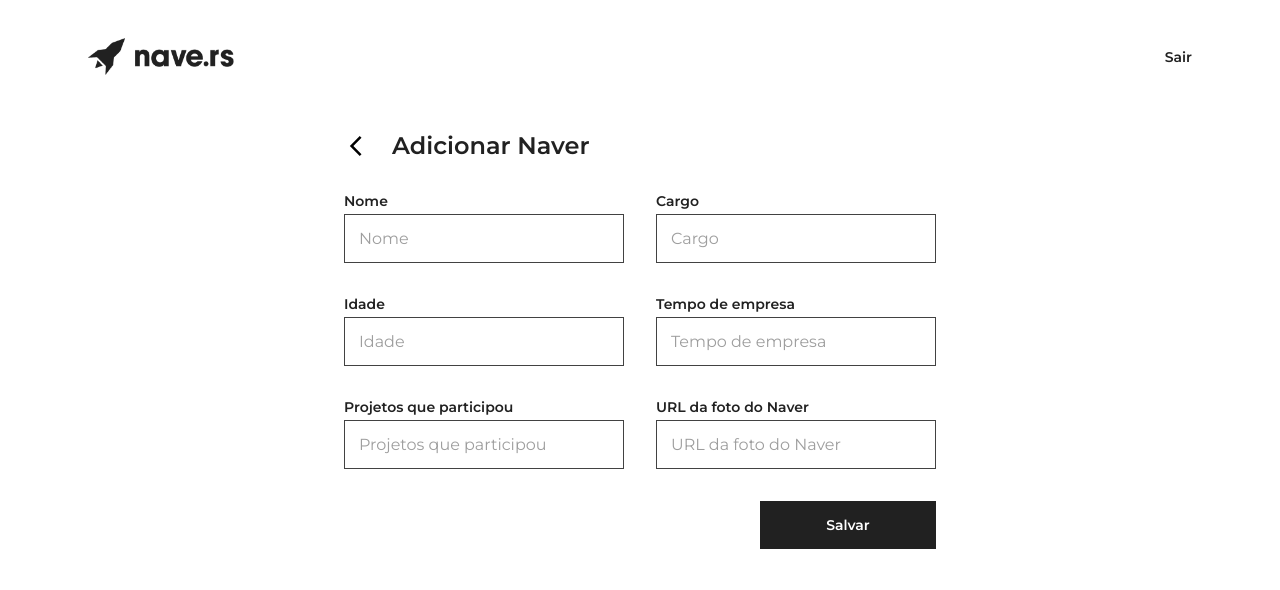
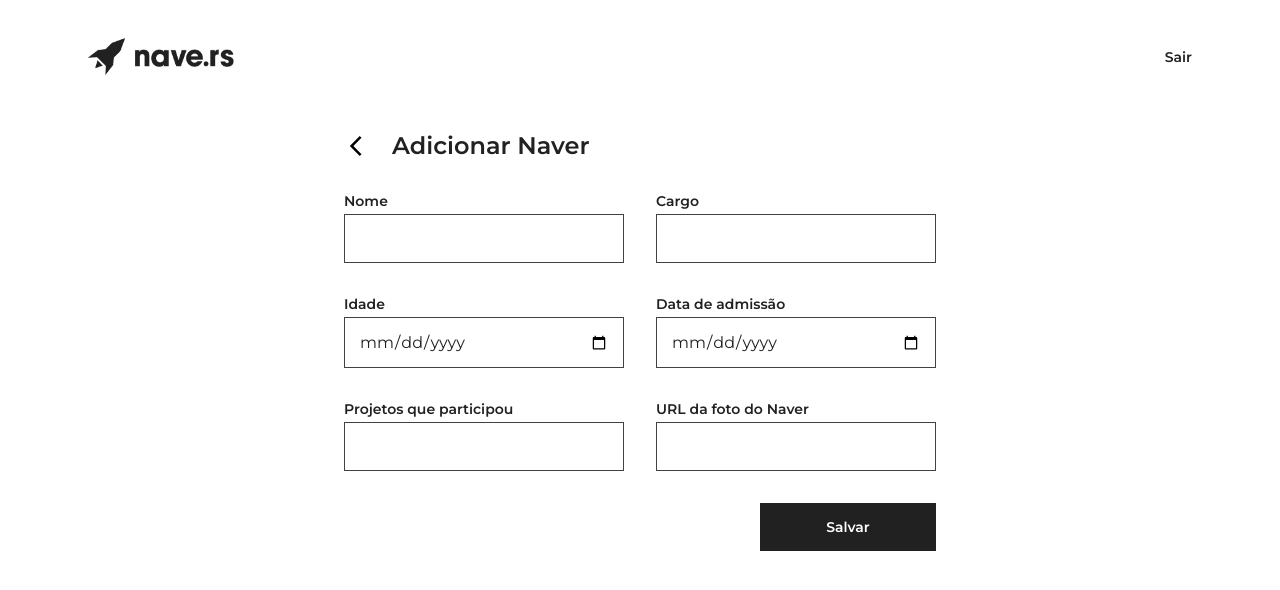
Before and after one commit to rickyalmeidadev/desafio-reactjs-frontend, a React (Create React App) app: page /add in a window 1280 px wide. Shown: the top 590 px of the page. Built offline with nearby package versions, Linux system fonts and the light colour scheme; sample sign-in values are in the browser's storage.

Commit message:
refactor: make field cleaner with formik wrapper

```diff
--- a/src/components/Field/index.tsx
+++ b/src/components/Field/index.tsx
@@ -1,18 +1,35 @@
 import React, { InputHTMLAttributes } from 'react';
 
-import { Wrapper, Label, Input } from './styles';
+import { FieldProps, ErrorMessage, Field as FormikField } from 'formik';
+import GridLoader from 'react-spinners/GridLoader';
+
+import { Wrapper, Label, Input, FieldError, FieldLoading } from './styles';
+import { useNavers } from '../../hooks/useNavers';
 
 interface IProps extends InputHTMLAttributes<HTMLInputElement> {
   label: string;
   name: string;
 }
 
-const Field: React.FC<IProps> = ({ label, name, children, ...rest }) => {
+const Field: React.FC<IProps> = ({ label, name, ...rest }) => {
+  const { isLoading } = useNavers();
+
   return (
     <Wrapper>
-      <Label htmlFor={name}>{label}</Label>
-      <Input {...rest} name={name} id={name} />
-      {children}
+      <FormikField name={name}>
+        {({ field }: FieldProps) => (
+          <>
+            <Label htmlFor={name}>{label}</Label>
+            <Input {...rest} {...field} name={name} id={name} />
+            <ErrorMessage name={name} component={FieldError} />
+            {isLoading && (
+              <FieldLoading>
+                <GridLoader size={2} />
+              </FieldLoading>
+            )}
+          </>
+        )}
+      </FormikField>
     </Wrapper>
   );
 };
--- a/src/components/Field/styles.ts
+++ b/src/components/Field/styles.ts
@@ -31,3 +31,25 @@ export const Input = styled.input`
     color: ${props => props.theme.colors.gray};
   }
 `;
+
+export const FieldError = styled.span`
+  position: absolute;
+  color: #9a1306;
+  left: 0;
+  right: 0;
+  bottom: -${props => props.theme.margins.normal};
+
+  font-size: 1.2rem;
+`;
+
+export const Loading = styled.span`
+  position: absolute;
+  bottom: ${props => props.theme.margins.normal};
+  right: 200px;
+`;
+
+export const FieldLoading = styled.span`
+  position: absolute;
+  bottom: ${props => props.theme.margins.normal};
+  right: ${props => props.theme.margins.normal};
+`;
--- a/src/components/NaverForm/index.tsx
+++ b/src/components/NaverForm/index.tsx
@@ -2,14 +2,7 @@ import React, { useEffect, useState } from 'react';
 
 import GridLoader from 'react-spinners/GridLoader';
 
-import {
-  Formik,
-  FormikHelpers,
-  Field as FormikField,
-  FieldProps,
-  ErrorMessage,
-  FormikProps,
-} from 'formik';
+import { Formik, FormikHelpers, FormikProps } from 'formik';
 
 import moment from 'moment';
 
@@ -17,17 +10,17 @@ import { useParams, useHistory } from 'react-router-dom';
 import { useModal } from '../../hooks/useModal';
 
 import { Field, Button } from '..';
-import { Form, FieldError, SpanError, Loading, FieldLoading } from './styles';
+import { Form, SpanError, Loading } from './styles';
 
 import schema from './validation';
-import { create, show, update } from '../../services/api';
+import { show, create, update } from '../../services/api';
 import { useNavers } from '../../hooks/useNavers';
 
 interface IFormValues {
   name: string;
   jobRole: string;
-  age: string;
-  yearsSinceAdmission: string;
+  birthdate: string;
+  admissionDate: string;
   project: string;
   url: string;
 }
@@ -44,14 +37,14 @@ const NaverForm: React.FC<IProps> = ({ method }) => {
   const [formValues, setFormValues] = useState({
     name: '',
     jobRole: '',
-    age: '',
-    yearsSinceAdmission: '',
+    birthdate: '',
+    admissionDate: '',
     project: '',
     url: '',
   });
 
   const { handleSuccessToggle } = useModal();
-  const { isLoading, handleLoading } = useNavers();
+  const { handleLoading } = useNavers();
 
   const history = useHistory();
   const { id } = useParams() as IParams;
@@ -73,21 +66,13 @@ const NaverForm: React.FC<IProps> = ({ method }) => {
             admission_date,
           } = response.data;
 
-          const age = String(
-            new Date().getFullYear() - new Date(birthdate).getFullYear(),
-          );
-
-          const yearsSinceAdmission = String(
-            new Date().getFullYear() - new Date(admission_date).getFullYear(),
-          );
-
           setFormValues(prevState => ({
             ...prevState,
             name,
             project,
             url,
-            age,
-            yearsSinceAdmission,
+            birthdate: moment(birthdate).format('YYYY-MM-DD'),
+            admissionDate: moment(admission_date).format('YYYY-MM-DD'),
             jobRole: job_role,
           }));
         } catch (error) {
@@ -104,14 +89,7 @@ const NaverForm: React.FC<IProps> = ({ method }) => {
     { setStatus }: FormikHelpers<IFormValues>,
   ) => {
     try {
-      const { name, jobRole, age, yearsSinceAdmission, project, url } = values;
-
-      const currentYear = new Date().getFullYear();
-
-      const birthdate = new Date().setFullYear(currentYear - Number(age));
-      const admissionDate = new Date().setFullYear(
-        currentYear - Number(yearsSinceAdmission),
-      );
+      const { name, jobRole, birthdate, admissionDate, project, url } = values;
 
       const data = {
         name,
@@ -143,122 +121,12 @@ const NaverForm: React.FC<IProps> = ({ method }) => {
     >
       {({ isSubmitting, status }: FormikProps<IFormValues>) => (
         <Form>
-          <FormikField name="name">
-            {({ field }: FieldProps) => (
-              <Field
-                {...field}
-                type="text"
-                label="Nome"
-                name="name"
-                placeholder="Nome"
-              >
-                <>
-                  <ErrorMessage name="name" component={FieldError} />
-                  {isLoading && (
-                    <FieldLoading>
-                      <GridLoader size={2} />
-                    </FieldLoading>
-                  )}
-                </>
-              </Field>
-            )}
-          </FormikField>
-          <FormikField name="jobRole">
-            {({ field }: FieldProps) => (
-              <Field
-                {...field}
-                type="text"
-                label="Cargo"
-                name="jobRole"
-                placeholder="Cargo"
-              >
-                <>
-                  <ErrorMessage name="jobRole" component={FieldError} />
-                  {isLoading && (
-                    <FieldLoading>
-                      <GridLoader size={2} />
-                    </FieldLoading>
-                  )}
-                </>
-              </Field>
-            )}
-          </FormikField>
-          <FormikField name="age">
-            {({ field }: FieldProps) => (
-              <Field
-                {...field}
-                type="text"
-                label="Idade"
-                name="age"
-                placeholder="Idade"
-              >
-                <>
-                  <ErrorMessage name="age" component={FieldError} />
-                  {isLoading && (
-                    <FieldLoading>
-                      <GridLoader size={2} />
-                    </FieldLoading>
-                  )}
-                </>
-              </Field>
-            )}
-          </FormikField>
-          <FormikField name="yearsSinceAdmission">
-            {({ field }: FieldProps) => (
-              <Field
-                {...field}
-                type="text"
-                label="Tempo de empresa"
-                name="yearsSinceAdmission"
-                placeholder="Tempo de empresa"
-              >
-                <ErrorMessage
-                  name="yearsSinceAdmission"
-                  component={FieldError}
-                />
-              </Field>
-            )}
-          </FormikField>
-          <FormikField name="project">
-            {({ field }: FieldProps) => (
-              <Field
-                {...field}
-                type="text"
-                label="Projetos que participou"
-                name="project"
-                placeholder="Projetos que participou"
-              >
-                <>
-                  <ErrorMessage name="project" component={FieldError} />
-                  {isLoading && (
-                    <FieldLoading>
-                      <GridLoader size={2} />
-                    </FieldLoading>
-                  )}
-                </>
-              </Field>
-            )}
-          </FormikField>
-          <FormikField name="url">
-            {({ field }: FieldProps) => (
-              <Field
-                {...field}
-                type="text"
-                label="URL da foto do Naver"
-                name="url"
-                placeholder="URL da foto do Naver"
-              >
-                <>
-                  <ErrorMessage name="url" component={FieldError} />
-                  {isLoading && (
-                    <FieldLoading>
-                      <GridLoader size={2} />
-                    </FieldLoading>
-                  )}
-                </>
-              </Field>
-            )}
-          </FormikField>
+          <Field name="name" label="Nome" />
+          <Field name="jobRole" label="Cargo" />
+          <Field type="date" name="birthdate" label="Idade" />
+          <Field type="date" name="admissionDate" label="Data de admissão" />
+          <Field name="project" label="Projetos que participou" />
+          <Field name="url" label="URL da foto do Naver" />
 
           {isSubmitting && (
             <Loading>
--- a/src/components/NaverForm/styles.ts
+++ b/src/components/NaverForm/styles.ts
@@ -29,22 +29,8 @@ export const SpanError = styled.span`
   right: 200px;
 `;
 
-export const FieldError = styled(SpanError)`
-  left: 0;
-  right: 0;
-  bottom: -${props => props.theme.margins.normal};
-
-  font-size: 1.2rem;
-`;
-
 export const Loading = styled.span`
   position: absolute;
   bottom: ${props => props.theme.margins.normal};
   right: 200px;
 `;
-
-export const FieldLoading = styled.span`
-  position: absolute;
-  bottom: ${props => props.theme.margins.normal};
-  right: ${props => props.theme.margins.normal};
-`;
--- a/src/components/NaverForm/validation.ts
+++ b/src/components/NaverForm/validation.ts
@@ -3,11 +3,11 @@ import * as Yup from 'yup';
 const schema = Yup.object().shape({
   name: Yup.string().required('Falha ao adicionar Naver'),
   jobRole: Yup.string().required('Cargo é um campo obrigatório'),
-  age: Yup.string()
-    .matches(/^\d+$/, 'Apenas números para idade')
+  birthdate: Yup.string()
+    .matches(/^\d{4}-\d{2}-\d{2}$/, 'Forneça uma data válida')
     .required('Idade é um campo obrigatório'),
-  yearsSinceAdmission: Yup.string()
-    .matches(/^\d+$/, 'Apenas números para tempo de empresa')
+  admissionDate: Yup.string()
+    .matches(/^\d{4}-\d{2}-\d{2}$/, 'Forneça uma data válida')
     .required('Tempo de empresa é um campo obrigatório'),
   project: Yup.string().required('Projetos é um campo obrigatório'),
   url: Yup.string()
--- /dev/null
+++ b/src/components/NaverModal/formatTime.ts
@@ -0,0 +1,45 @@
+import moment from 'moment';
+
+export const formatAdmissionDate = (date: string): string => {
+  const currentDate = moment();
+
+  const companyYears = currentDate.diff(date, 'years');
+  const companyMonths = currentDate.diff(date, 'months') % 12;
+
+  let years = '';
+
+  if (companyYears === 0) {
+    years = '';
+  }
+
+  if (companyYears === 1) {
+    years = '1 ano';
+  }
+
+  if (companyYears > 1) {
+    years = `${companyYears} anos`;
+  }
+
+  let months = '';
+
+  if (companyMonths === 0) {
+    months = '';
+  }
+
+  if (companyMonths > 0) {
+    months = `${companyMonths} meses`;
+  }
+
+  if (years && months) {
+    return `${years} e ${months}`;
+  }
+
+  return years + months;
+};
+
+export const formatBirthdate = (date: string): string => {
+  const currentDate = moment();
+  const age = currentDate.diff(date, 'years');
+
+  return `${age} anos`;
+};
--- a/src/pages/Login/styles.ts
+++ b/src/pages/Login/styles.ts
@@ -48,13 +48,6 @@ export const SpanError = styled.span`
   bottom: 110px;
 `;
 
-export const FieldError = styled(SpanError)`
-  left: 0;
-  bottom: -${props => props.theme.margins.normal};
-
-  font-size: 1.2rem;
-`;
-
 export const Loading = styled.span`
   position: absolute;
   bottom: 110px;
--- a/src/services/api.ts
+++ b/src/services/api.ts
@@ -11,8 +11,8 @@ interface IAuthenticate {
 
 export interface INaver {
   name: string;
-  birthdate: string | Date;
-  admission_date: string | Date;
+  birthdate: string;
+  admission_date: string;
   job_role: string;
   user_id: string;
   project: string;
```
Also changed, not shown: src/components/NaverModal/index.tsx (+8 -11 lines), src/pages/Login/index.tsx (+13 -47 lines).
